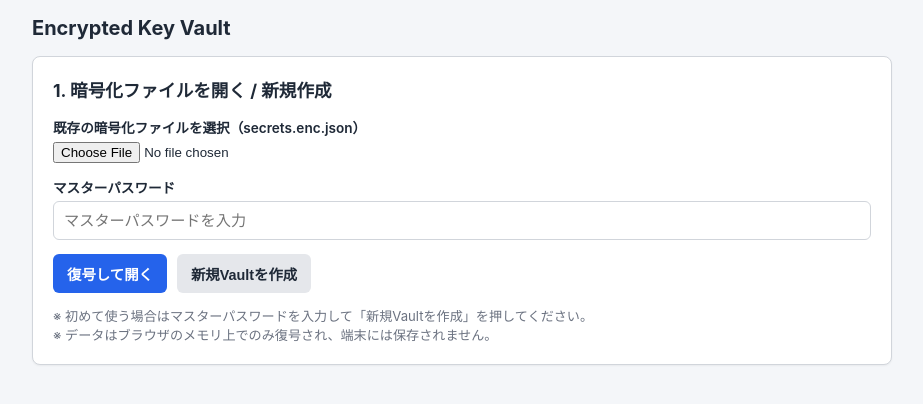
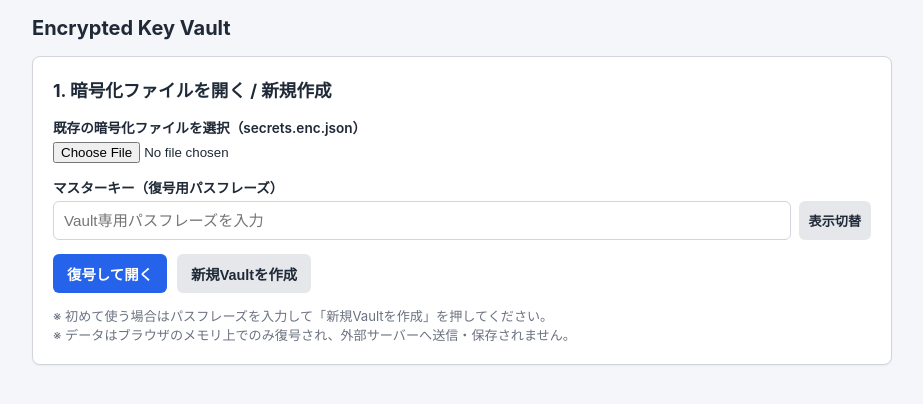
Before and after one commit to nsokatg/passmemo, a plain HTML site: page index.html in a window 1280 px wide. Shown: the whole page, without its empty margins (178-1101 px from the left). Drawn offline with Linux system fonts and the light colour scheme.

Commit message:
Refactor master password input and related labels
Updated input field for master password to a masked input with toggle visibility feature. Changed labels and alerts to reflect the new terminology for master key.

```diff
--- a/index.html
+++ b/index.html
@@ -4,6 +4,7 @@
 <link rel="apple-touch-icon" href="/passmemo/icon.png">
 <meta charset="UTF-8">
 <meta name="viewport" content="width=device-width, initial-scale=1.0">
+<meta http-equiv="Content-Security-Policy" content="default-src 'self' 'unsafe-inline' data: blob:; connect-src 'none';">
 <title>Local Encrypted Key Vault</title>
 <style>
   :root {
@@ -17,7 +18,7 @@
     --border: #d1d5db;
     --success: #059669;
   }
-  * { box-sizing: border-box; }
+  *, *::before, *::after { box-sizing: border-box; }
   body {
     font-family: -apple-system, BlinkMacSystemFont, "Segoe UI", Roboto, "Hiragino Sans", sans-serif;
     background: var(--bg);
@@ -47,12 +48,20 @@
     box-shadow: 0 1px 2px rgba(0,0,0,0.05);
   }
   .row { display: flex; gap: 10px; flex-wrap: wrap; margin-bottom: 12px; }
-  input[type="text"], input[type="password"], textarea, select {
+  input[type="text"], textarea, select {
     width: 100%;
     padding: 10px;
     border: 1px solid var(--border);
     border-radius: 6px;
     font-size: 0.95rem;
+  }
+  .masked-input {
+    -webkit-text-security: disc;
+    text-security: disc;
+  }
+  .masked-input.revealed {
+    -webkit-text-security: none;
+    text-security: none;
   }
   button {
     padding: 9px 14px;
@@ -137,16 +146,31 @@
       <input type="file" id="fileInput" accept=".json">
     </div>
     <div style="margin-bottom:14px;">
-      <label>マスターパスワード</label>
-      <input type="password" id="masterPassword" placeholder="マスターパスワードを入力" onkeydown="if(event.key==='Enter') unlockVault()">
+      <label>マスターキー（復号用パスフレーズ）</label>
+      <div style="display:flex; gap:8px;">
+        <input
+          type="text"
+          id="masterPassword"
+          class="masked-input"
+          autocomplete="off"
+          autocorrect="off"
+          autocapitalize="off"
+          spellcheck="false"
+          data-lpignore="true"
+          data-form-type="other"
+          placeholder="Vault専用パスフレーズを入力"
+          onkeydown="if(event.key==='Enter') unlockVault()"
+        >
+        <button type="button" class="btn-secondary btn-sm" onclick="togglePassphraseVisibility()" style="white-space:nowrap;">表示切替</button>
+      </div>
     </div>
     <div class="row">
       <button class="btn-primary" onclick="unlockVault()">復号して開く</button>
       <button class="btn-secondary" onclick="createNewVault()">新規Vaultを作成</button>
     </div>
     <p style="font-size:0.82rem; color:var(--muted); margin-bottom:0;">
-      ※ 初めて使う場合はマスターパスワードを入力して「新規Vaultを作成」を押してください。<br>
-      ※ データはブラウザのメモリ上でのみ復号され、端末には保存されません。
+      ※ 初めて使う場合はパスフレーズを入力して「新規Vaultを作成」を押してください。<br>
+      ※ データはブラウザのメモリ上でのみ復号され、外部サーバーへ送信・保存されません。
     </p>
   </div>
 
@@ -206,8 +230,8 @@ let isDirty = false;
 let revealedIds = new Set();
 let clipboardTimer = null;
 let autoLockTimer = null;
-const AUTO_LOCK_MS = 5 * 60 * 1000; // 5分で自動ロック
-const CLIPBOARD_CLEAR_SEC = 20;     // 20秒でクリップボード消去
+const AUTO_LOCK_MS = 5 * 60 * 1000;
+const CLIPBOARD_CLEAR_SEC = 20;
 
 function showToast(msg, duration = 3000) {
   const el = document.getElementById("toast");
@@ -215,6 +239,11 @@ function showToast(msg, duration = 3000) {
   el.classList.remove("hidden");
   clearTimeout(el._timer);
   el._timer = setTimeout(() => el.classList.add("hidden"), duration);
+}
+
+function togglePassphraseVisibility() {
+  const input = document.getElementById("masterPassword");
+  input.classList.toggle("revealed");
 }
 
 function resetAutoLock() {
@@ -235,7 +264,6 @@ function setDirty(flag) {
   document.getElementById("dirtyBadge").classList.toggle("hidden", !flag);
 }
 
-// Base64変換ユーティリティ
 const bufToB64 = buf => btoa(String.fromCharCode(...new Uint8Array(buf)));
 const b64ToBuf = b64 => Uint8Array.from(atob(b64), c => c.charCodeAt(0));
 
@@ -290,7 +318,7 @@ async function decryptVault(payload, password) {
 function createNewVault() {
   const pw = document.getElementById("masterPassword").value;
   if (!pw || pw.length < 8) {
-    alert("8文字以上のマスターパスワードを入力してください。");
+    alert("8文字以上のマスターキーを入力してください。");
     return;
   }
   currentPassword = pw;
@@ -308,7 +336,7 @@ async function unlockVault() {
     return;
   }
   if (!pw) {
-    alert("マスターパスワードを入力してください。");
+    alert("マスターキーを入力してください。");
     return;
   }
   try {
@@ -321,12 +349,14 @@ async function unlockVault() {
     openMainView();
     showToast("復号に成功しました。");
   } catch (e) {
-    alert("復号に失敗しました。パスワードが誤っているか、ファイル形式が不正です。");
+    alert("復号に失敗しました。パスフレーズが誤っているか、ファイル形式が不正です。");
   }
 }
 
 function openMainView() {
-  document.getElementById("masterPassword").value = "";
+  const pwInput = document.getElementById("masterPassword");
+  pwInput.value = "";
+  pwInput.classList.remove("revealed");
   document.getElementById("unlockView").classList.add("hidden");
   document.getElementById("mainView").classList.remove("hidden");
   document.getElementById("topControls").classList.remove("hidden");
```
